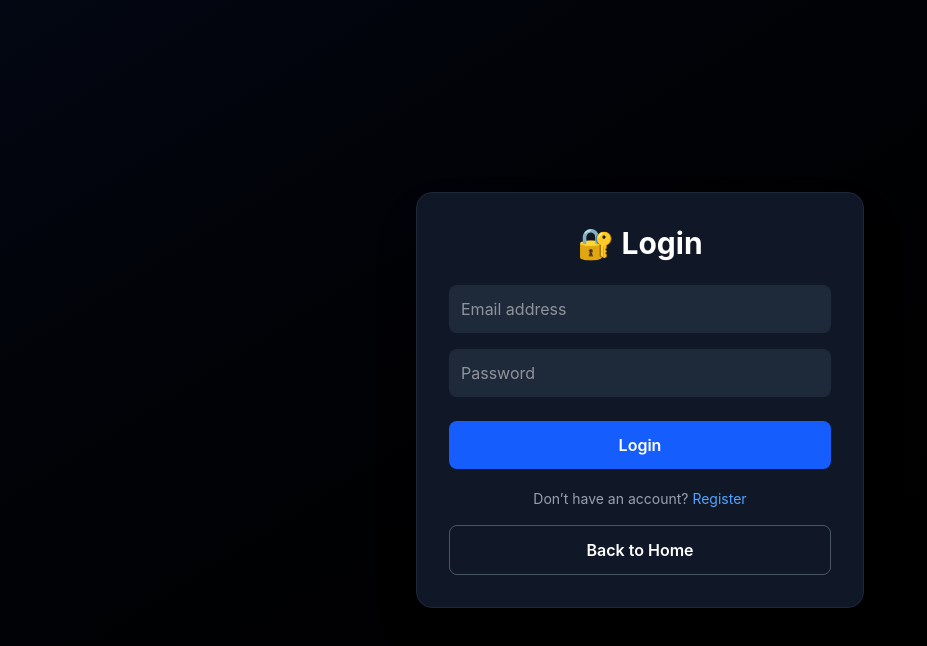
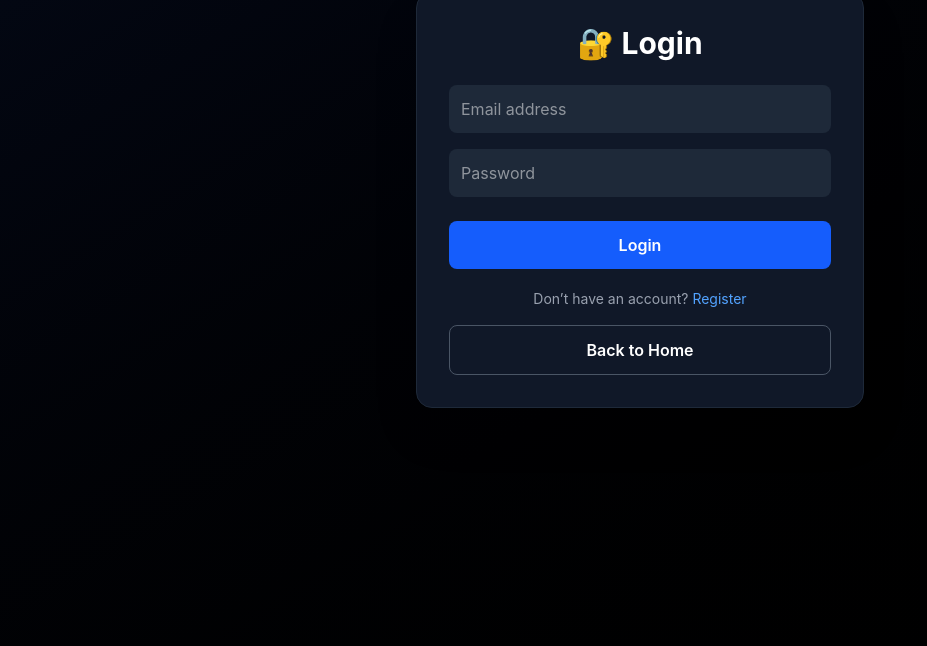
Before and after one commit to Mizan510/Stock-Market, a React app in the folder frontend/: page /login in a window 1280 px wide. Shown: the top 646 px of the page, without its empty margins (0-927 px from the left). Built offline with nearby package versions, Linux system fonts and the light colour scheme; no server answers; the HTML template or start-up script is replaced by a standard one.

Commit message:
Something Updated

```diff
--- a/frontend/src/pages/Login.jsx
+++ b/frontend/src/pages/Login.jsx
@@ -51,7 +51,7 @@ const Login = () => {
     <div className="min-h-screen bg-linear-to-br from-gray-950 to-black flex items-center justify-center p-4">
       <form
         onSubmit={handleLogin}
-        className="w-full max-w-md bg-gray-900 border border-gray-800 p-8 rounded-2xl text-white shadow-2xl"
+        className="w-full max-w-md -mt-100 bg-gray-900 border border-gray-800 p-8 rounded-2xl text-white shadow-2xl"
       >
         {/* TITLE */}
         <h2 className="text-3xl font-bold mb-6 text-center">🔐 Login</h2>
```
